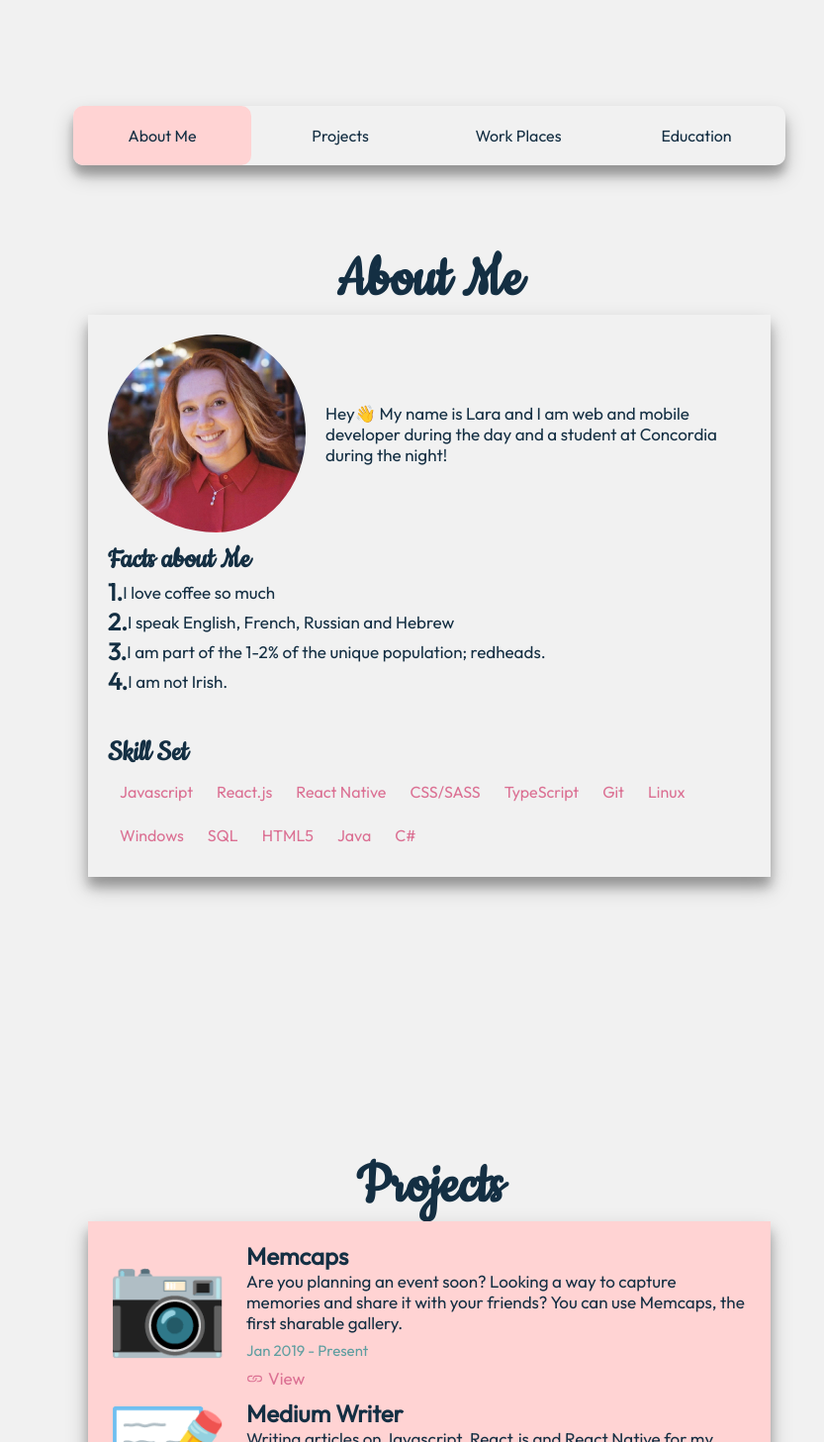
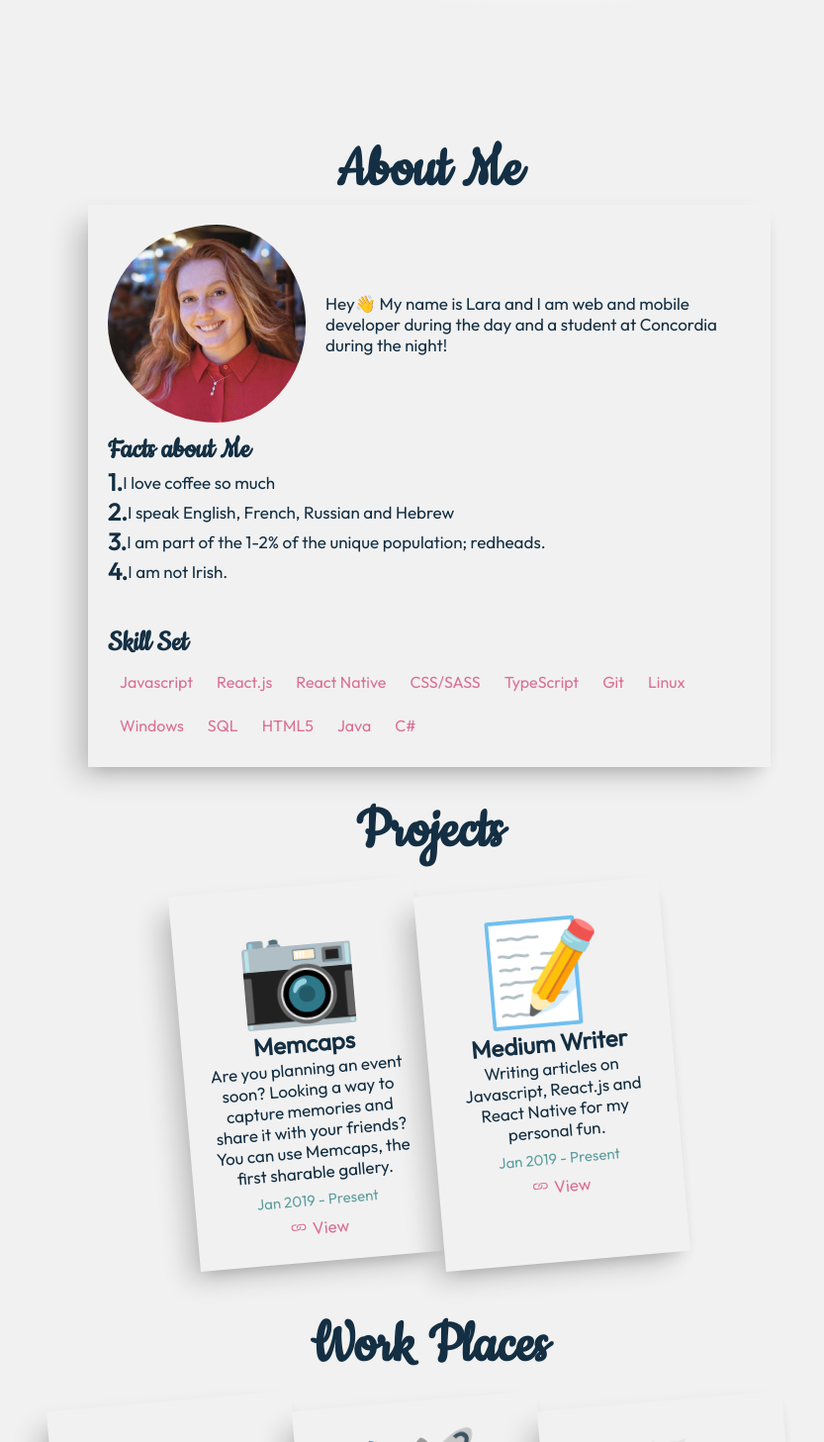
Before and after one commit to LaraMo/my-app, a React (Create React App) app: page / in a window 1280 px wide. Shown: the part 693-2150 px from the top of the page at 99% size, without its empty margins (206-1039 px from the left). Built offline with nearby package versions, Linux system fonts and the light colour scheme.

Commit message:
fix: remove header for the time being, adjust styles

```diff
--- a/src/components/molecules/Card.tsx
+++ b/src/components/molecules/Card.tsx
@@ -7,6 +7,7 @@ import Title from '../atoms/Title';
 import { colors } from '../../styles/colors';
 import Link from '../atoms/Link';
 import { ThemeContext } from '../../context/themeContext';
+import { sharedShadowStyle } from '../../styles/shared';
 
 /**
  * Interface
@@ -33,7 +34,7 @@ const Card = ({ title, img, desc, link, startDate, endDate, emoji }: CardProps)
   const { t } = useTranslation();
 
   return (
-    <Div emoji={emoji}>
+    <Div theme={theme} className="card" emoji={emoji}>
       <img alt="logo" width="120px" height="120px" src={img} />
       <Emoji>{emoji}</Emoji>
       <Content>
@@ -56,19 +57,31 @@ const Card = ({ title, img, desc, link, startDate, endDate, emoji }: CardProps)
 /**
  * Styled Components
  */
-const Div = styled.div<{ emoji?: string }>`
+const Div = styled.div<{ emoji?: string; theme: string }>`
+  ${sharedShadowStyle}
+  align-items: center;
+  background: ${(props) => colors[props.theme as keyof typeof colors].background};
   display: flex;
-  flex-direction: row;
-  margin-bottom: 10px;
-  position: relative;
-  @media only screen and (max-width: 500px) {
-    align-items: center;
   flex-direction: column;
-    justify-content: center;
-    > img {
-      display: ${(props) => (props.emoji ? 'none' : 'unset')};
+  display: flex;
+  pointer-events: auto;
+  transition: all 150ms ease-in-out;
+  transform: scale(1);
+  padding: 1.5rem;
+  width: 200px;
+  &:nth-child(even) {
+    transform: translateY(8px);
   }
+
+  &:nth-child(n) {
+    transform: rotate(-5deg);
   }
+  &:hover {
+    transform: scale(1.15);
+    box-shadow: 0 0 10px rgba(0, 0, 0, 0.5);
+    z-index: 1;
+  }
+
   ${({ emoji }) =>
     emoji &&
     `
@@ -91,14 +104,11 @@ const Desc = styled(Text)`
 
 const Content = styled.div`
   flex: 3;
-  padding-left: 20px;
-  @media only screen and (max-width: 500px) {
   align-items: center;
   display: flex;
   flex-direction: column;
   padding: 0;
   text-align: center;
-  }
 `;
 
 const TextContainer = styled.div`
@@ -107,11 +117,6 @@ const TextContainer = styled.div`
 `;
 
 const LinkContent = styled.div`
-  align-items: center;
-  display: flex;
-  @media only screen and (max-width: 500px) {
-    justify-content: center;
-  }
   > svg {
     padding-right: 5px;
   }
--- a/src/components/organism/Header.tsx
+++ b/src/components/organism/Header.tsx
@@ -85,6 +85,7 @@ const Parallax = styled.div<{ theme: string }>`
   background-repeat: no-repeat;
   background-size: cover;
   min-height: 500px;
+  margin-bottom: 30px;
   width: 100%;
 `;
 
@@ -93,6 +94,7 @@ const Container = styled.div`
   display: flex;
   height: 100vh;
   justify-content: center;
+  padding: 0 20px;
   @media only screen and (max-width: 500px) {
     flex-direction: column-reverse;
   }
--- a/src/components/sections/ContentSection.tsx
+++ b/src/components/sections/ContentSection.tsx
@@ -1,13 +1,14 @@
-import React, { useState, useContext } from 'react';
+/* eslint-disable @typescript-eslint/no-explicit-any */
+import React, { useContext } from 'react';
 import { useTranslation } from 'react-i18next';
 import styled from 'styled-components';
 import Card from '../molecules/Card';
 import Title from '../atoms/Title';
-import { projects, workplaces, education, headings } from '../../utils/const';
+import { projects, workplaces, education } from '../../utils/const';
 import AboutMe from './AboutMeSection';
 import { ThemeContext } from '../../context/themeContext';
 import { colors } from '../../styles/colors';
-import { sharedSectionStyle, sharedShadowStyle } from '../../styles/shared';
+import { sharedShadowStyle } from '../../styles/shared';
 
 /**
  * Content Section
@@ -17,7 +18,6 @@ const ContentSection = () => {
   /**
    * Hooks
    */
-  const [visibleSection, setVisibleSection] = useState('aboutMe');
   const { t } = useTranslation();
   const { theme } = useContext(ThemeContext);
 
@@ -41,48 +41,17 @@ const ContentSection = () => {
       return <Card key={key} {...education} />;
     }),
   ];
-  /**
-   * Scroll to section by given id
-   * @param {string} id
-   */
-  const handleClickNavItem = (id: string) => {
-    const element = document.getElementById(id);
-    // element?.scrollIntoView({
-    //   top: element?.offsetTop,
-    //   behavior: 'smooth',
-    // });
-    window.scrollTo({
-      top: element?.offsetTop,
-      behavior: 'smooth',
-    });
-    setVisibleSection(id);
-  };
+
   return (
     <>
-      <Nav theme={theme} id="nav">
-        {headings.map((heading, key) => {
-          return (
-            <NavItem
-              key={key}
-              onClick={() => handleClickNavItem(heading.id)}
-              theme={theme}
-              isSelected={visibleSection === heading.id}
-            >
-              {t([heading.name])}
-            </NavItem>
-          );
-        })}
-      </Nav>
-      <SectionContainer>
-        {contents.map((content, key) => {
-          return (
-            <Section theme={theme} id={sectionIds[key]}>
-              <Title style={{ fontFamily: 'Cookie', fontSize: '8vh' }}>{t(`${sectionIds[key]}.title`)}</Title>
-              <Div background={colors[theme].background}>{content}</Div>
-            </Section>
-          );
-        })}
-      </SectionContainer>
+      {contents.map((content, key) => {
+        return (
+          <Section key={key} background={colors[theme].background} theme={theme} id={sectionIds[key]}>
+            <Title style={{ fontFamily: 'Cookie', fontSize: '8vh' }}>{t(`${sectionIds[key]}.title`)}</Title>
+            <Div>{content}</Div>
+          </Section>
+        );
+      })}
     </>
   );
 };
@@ -90,66 +59,43 @@ const ContentSection = () => {
 /**
  * Styled Components
  */
-const SectionContainer = styled.div`
-  gap: 30px;
-`;
 
-const Section = styled.section`
+const Section = styled.section<{ background: string }>`
   align-items: center;
   display: flex;
   justify-content: center;
   flex-direction: column;
-  height: 100vh;
-  @media only screen and (max-width: 500px) {
-    height: unset;
+  margin-bottom: 30px;
+  @media only screen and (max-width: 750px) {
+    height: unset; // components will take their natural height
     padding: 10px;
   }
-  &:nth-child(even) {
+  // the about me section will have a max width
+  &:first-child {
     > div {
-      background: ${(props) => colors[props.theme as keyof typeof colors].accentBackground};
-      @media only screen and (max-width: 750px) {
-        background: unset;
-      }
+      background: ${(props) => props.background};
+      ${sharedShadowStyle};
+      max-width: 650px;
     }
-`;
-const Nav = styled.div<{ theme: string }>`
-  ${sharedShadowStyle};
-  background: ${(props) => colors[props.theme as keyof typeof colors].background};
-  border-radius: 10px;
-  display: grid;
-  grid-template-columns: repeat(4, 1fr);
-  position: sticky;
-  top: 0;
-  z-index: 1;
-  > span {
-    width: 100%;
   }
-  @media only screen and (max-width: 500px) {
-    display: none;
+  &:nth-child(3) {
+    > div {
+      max-width: 950px;
+    }
   }
 `;
-const Div = styled.div<{ background: string }>`
-  ${sharedShadowStyle};
-  background: ${(props) => props.background};
-  width: 650px;
+
+const Div = styled.div`
+  display: flex;
+  flex-wrap: wrap;
+  justify-content: center;
   margin: 0 15px;
-  transition: all 0.3s cubic-bezier(0.25, 0.8, 0.25, 1);
+
   padding: 20px;
-  @media only screen and (max-width: 500px) {
+  @media only screen and (max-width: 750px) {
     margin-top: 0;
     padding: 0 20px;
   }
 `;
 
-const NavItem = styled.div<{ isSelected: boolean; theme: string }>`
-  ${sharedSectionStyle};
-  text-align: center;
-  color: ${(props) => colors[props.theme as keyof typeof colors].text};
-  &:hover {
-    background: ${(props) => colors[props.theme as keyof typeof colors].accentBackground};
-    cursor: pointer;
-  }
-  ${({ isSelected, theme }) => isSelected && `background: ${colors[theme as keyof typeof colors].accentBackground};`}
-`;
-
 export default ContentSection;
--- a/src/components/sections/FooterSection.tsx
+++ b/src/components/sections/FooterSection.tsx
@@ -50,7 +50,7 @@ const Container = styled.div`
   flex-wrap: wrap;
   gap: 15px;
   text-align: center;
-  padding: 10px;
+  padding-bottom: 10px;
 `;
 
 const Link = styled.a`
--- a/src/styles/colors.ts
+++ b/src/styles/colors.ts
@@ -22,6 +22,8 @@ export const colors = {
     dateAccent: 'cadetblue',
     border: 'black',
     icon: '💜',
+    shadow1: 'rgba(50, 50, 93, 0.25)',
+    shadow2: 'rgba(0, 0, 0, 0.3)',
   },
   dark: {
     parallax: `linear-gradient(
@@ -46,6 +48,8 @@ export const colors = {
     dateAccent: 'aquamarine',
     border: `lightgray`,
     icon: '💙',
+    shadow1: 'rgba(230, 230, 230, 0.25)',
+    shadow2: 'rgba(255, 255, 255, 0.5)',
   },
   christmas: {
     parallax: `linear-gradient(
@@ -57,7 +61,7 @@ export const colors = {
       #2b0000 78%,
       #000000 100%
     )`,
-    primary: '#ff0000',
+    primary: '#751717',
     secondary: '#ba0c0c',
     tertiary: '#751717',
     quaternary: '#5c0000',
@@ -69,6 +73,8 @@ export const colors = {
     dateAccent: '#A8C256',
     border: `lightgray`,
     icon: '❤️',
+    shadow1: 'rgba(230, 230, 230, 0.25)',
+    shadow2: 'rgba(255, 255, 255, 0.5)',
   },
   easter: {
     parallax: `linear-gradient(
@@ -81,8 +87,7 @@ export const colors = {
       rgb(121, 147, 81, 0.6) 90%,
       rgb(121, 147, 81, 1) 100%
     )`,
-    primary: '#f9ceee',
-    secondary: '#e0cdff',
+    primary: 'rgba(220,249,168, 0.2)',
     tertiary: '#c1f0fb',
     quaternary: '#dcf9a8',
     text: '#142F43',
@@ -93,5 +98,7 @@ export const colors = {
     dateAccent: 'rgb(121, 147, 81) ',
     border: `lightgray`,
     icon: '🧡',
+    shadow1: 'rgba(50, 50, 93, 0.25)',
+    shadow2: 'rgba(0, 0, 0, 0.3)',
   },
 };
--- a/src/styles/shared.tsx
+++ b/src/styles/shared.tsx
@@ -27,5 +27,6 @@ export const sharedSectionStyle = () => css`
  * @returns
  */
 export const sharedShadowStyle = () => css`
-  box-shadow: 0 10px 20px rgba(0, 0, 0, 0.25), 0 10px 10px rgba(0, 0, 0, 0.22);
+  // todo make this theme supported
+  box-shadow: hsla(0, 0%, 0%, 0.2) -1rem 13px 27px -5px, hsla(0, 0%, 0%, 0.2) 0px 8px 16px -8px;
 `;
--- a/src/utils/types.ts
+++ b/src/utils/types.ts
@@ -7,8 +7,7 @@ export interface ThemeProps {
 /**
  * Shared Text Style
  */
-export interface SharedTextStyleProps {
-  theme: 'light' | 'dark' | 'christmas' | 'easter';
+export interface SharedTextStyleProps extends ThemeProps {
   color?: string;
   size?: string;
   isBold?: string;
```
Also changed, not shown: src/components/atoms/Superwoman.tsx (+9 -17 lines), src/assets/nep.jpeg (added). Lines whose indentation alone changed are shown as unchanged.
